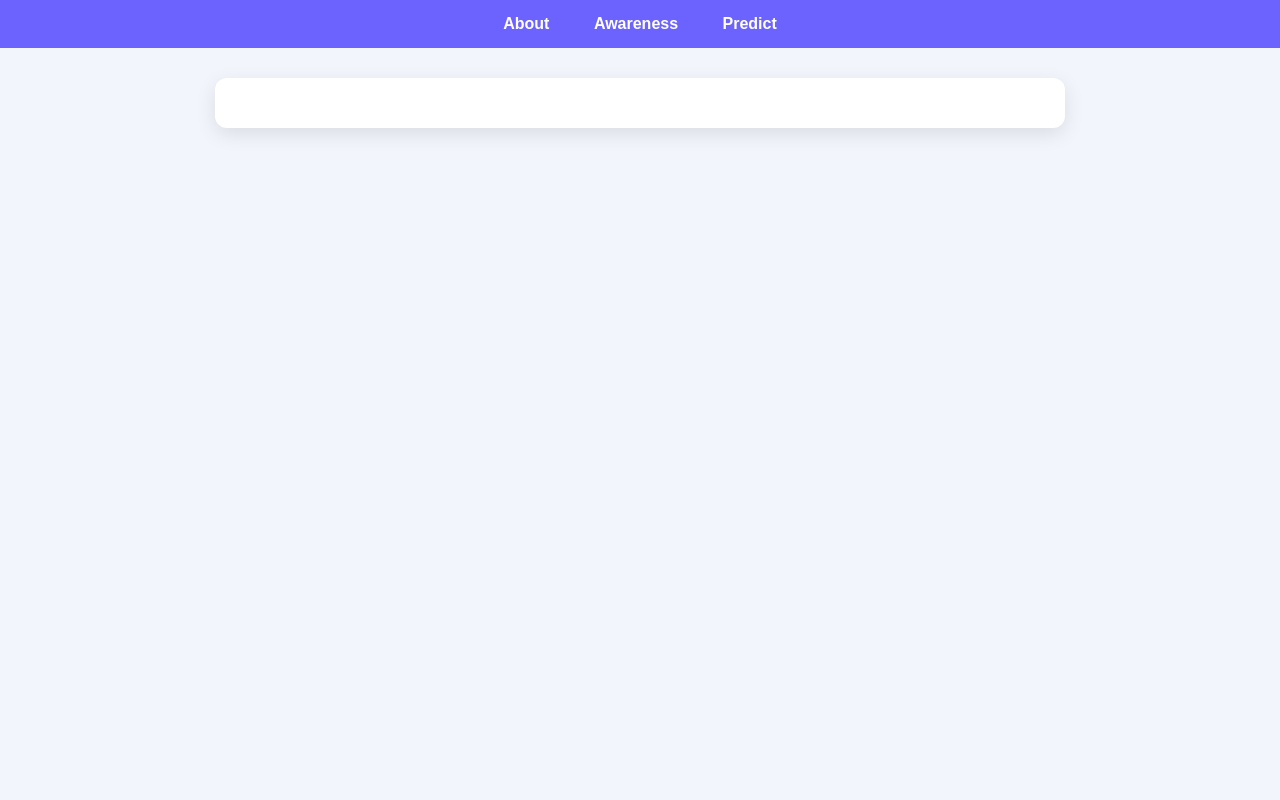
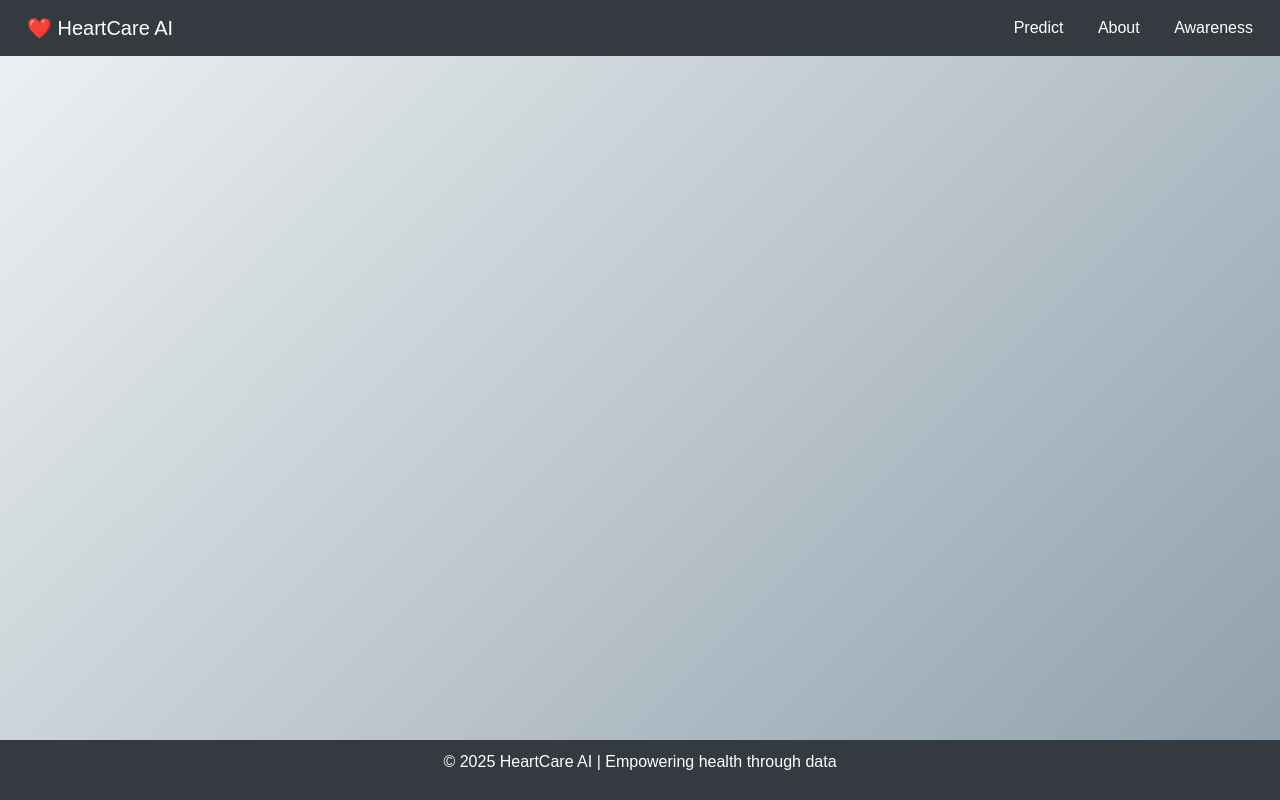
Before and after one commit to vedantbacche-boop/heart-disease-predictor3, a Flask app: template templates/base.html in a window 1280 px wide. Run offline with Flask 3, Linux system fonts and the light colour scheme; the template is opened without the code that fills it, so the values that code supplies are empty; parts of the project's set-up code (start-up, migrations or seed data) failed here and were passed over.

Commit message:
Add files via upload

```diff
--- a/templates/base.html
+++ b/templates/base.html
@@ -1,120 +1,66 @@
 <!DOCTYPE html>
-<html>
+<html lang="en">
 <head>
-    <title>{{ title }}</title>
+    <meta charset="UTF-8">
+    <meta name="viewport" content="width=device-width, initial-scale=1.0">
+    <title>{{ title if title else "Heart Disease Prediction" }}</title>
+    <link rel="stylesheet" href="https://cdn.jsdelivr.net/npm/bootstrap@5.3.2/dist/css/bootstrap.min.css">
     <style>
         body {
-            font-family: Arial, sans-serif;
-            background-color: #f2f6fc;
-            margin: 0;
-            padding: 0;
-        }
-
-        nav {
-            background-color: #6c63ff;
-            padding: 15px;
-            text-align: center;
-        }
-
-        nav a {
-            color: white;
-            text-decoration: none;
-            margin: 0 20px;
-            font-weight: bold;
-            font-size: 16px;
-            transition: 0.3s;
-        }
-
-        nav a:hover {
-            text-decoration: underline;
-            color: #f8f8f8;
-        }
-
-        .container {
-            max-width: 800px;
-            margin: 30px auto;
-            padding: 25px;
-            background-color: white;
-            border-radius: 12px;
-            box-shadow: 0 6px 20px rgba(0,0,0,0.1);
-        }
-
-        h1 {
-            text-align: center;
-            color: #333;
-            margin-bottom: 20px;
-        }
-
-        p {
-            line-height: 1.6;
-            color: #555;
-        }
-
-        form {
-            display: grid;
-            grid-template-columns: 1fr 1fr;
-            gap: 15px 20px;
-        }
-
-        form div {
+            background: linear-gradient(135deg, #eef2f3, #8e9eab);
+            font-family: 'Poppins', sans-serif;
+            min-height: 100vh;
             display: flex;
             flex-direction: column;
         }
-
-        label {
-            margin-bottom: 5px;
-            font-weight: bold;
-            color: #444;
+        nav {
+            background-color: #343a40;
         }
-
-        input[type="number"], select, input[type="submit"] {
-            padding: 8px 10px;
-            border-radius: 6px;
-            border: 1px solid #ccc;
-            font-size: 14px;
+        nav a {
+            color: #fff !important;
+            margin: 0 15px;
+            text-decoration: none;
         }
-
-        input[type="submit"] {
-            grid-column: span 2;
-            background-color: #6c63ff;
-            color: white;
-            font-weight: bold;
-            cursor: pointer;
-            border: none;
-            margin-top: 10px;
+        nav a:hover {
+            color: #ffc107 !important;
         }
-
-        input[type="submit"]:hover {
-            background-color: #5a52d4;
+        footer {
+            margin-top: auto;
+            background-color: #343a40;
+            color: #fff;
+            text-align: center;
+            padding: 10px 0;
         }
-
-        .prediction {
-            margin-top: 20px;
-            text-align: center;
-            font-weight: bold;
-            font-size: 18px;
-        }
-
-        @media (max-width: 600px) {
-            form {
-                grid-template-columns: 1fr; /* single column on small screens */
-            }
-
-            input[type="submit"] {
-                grid-column: span 1;
-            }
+        .container {
+            padding-top: 60px;
+            padding-bottom: 60px;
         }
     </style>
 </head>
 <body>
-    <nav>
-        <a href="{{ url_for('about') }}">About</a>
-        <a href="{{ url_for('awareness') }}">Awareness</a>
-        <a href="{{ url_for('home') }}">Predict</a>
+
+    <!-- Navigation Bar -->
+    <nav class="navbar navbar-expand-lg navbar-dark">
+        <div class="container-fluid">
+            <a class="navbar-brand" href="/">❤️ HeartCare AI</a>
+            <div>
+                <a href="/">Predict</a>
+                <a href="/about">About</a>
+                <a href="/awareness">Awareness</a>
+            </div>
+        </div>
     </nav>
 
-    <div class="container">
-        {% block content %}{% endblock %}
+    <!-- Page Content -->
+    <div class="container text-center">
+        {% block content %}
+        {% endblock %}
     </div>
+
+    <!-- Footer -->
+    <footer>
+        <p>© 2025 HeartCare AI | Empowering health through data</p>
+    </footer>
+
 </body>
 </html>
```
